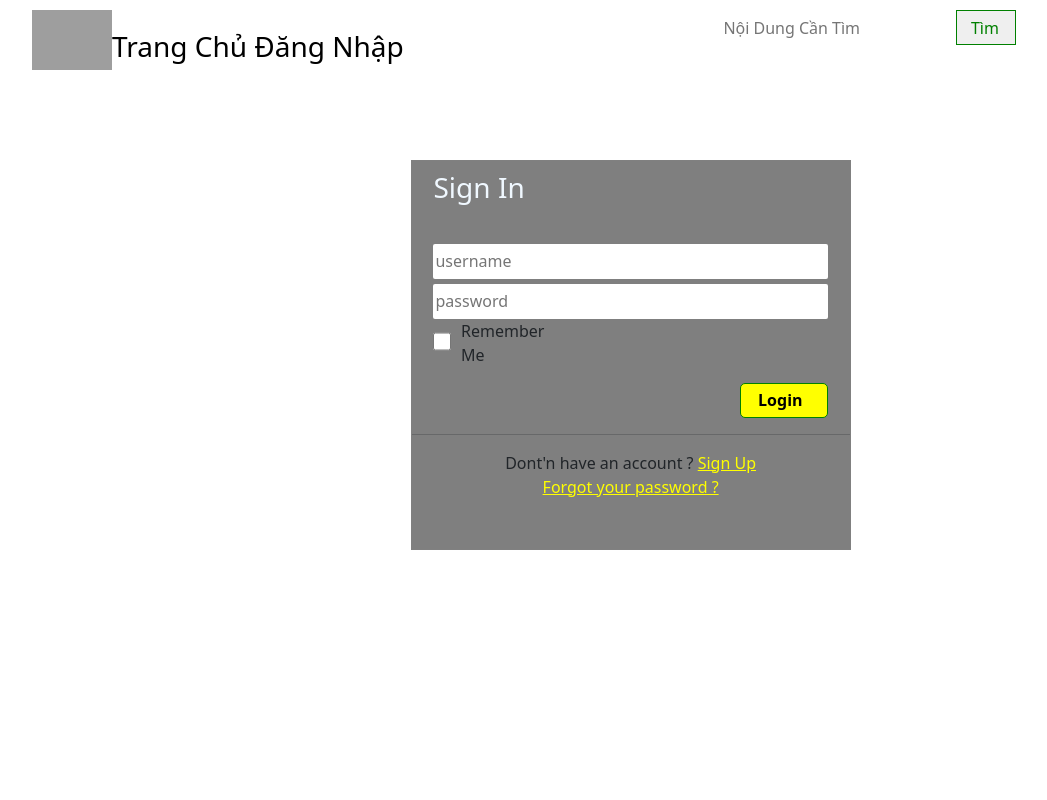
After one commit to phamquockhanh1/BTTH01_CSE485_ex02, a PHP site: page /login.php in a window 1280 px wide. The commit adds this page. Shown: the whole page, without its empty margins (62-1109 px from the left). Run offline with PHP 8.4, Linux system fonts and the light colour scheme; some libraries are stand-ins or nearby versions; grey boxes are pictures that could not be loaded.

Commit message:
Add files via upload
80% already done ...(^.^) .But i have some issue with delete category (-.-)

```diff
--- /dev/null
+++ b/header.php
@@ -0,0 +1,82 @@
+<!DOCTYPE html>
+<html lang="en">
+<head>
+    <meta charset="UTF-8">
+    <meta http-equiv="X-UA-Compatible" content="IE=edge">
+    <meta name="viewport" content="width=device-width, initial-scale=1.0">
+    <title>Document</title>
+    <style>
+  input{
+    border-radius: 2px 2px 2px 2px;
+    border: none;
+    height: 35px;
+}
+button{
+    border: 1px;
+    border-color: green;
+    width: 30%;
+    height: 35px;
+    padding-right: 3%;
+
+}
+
+.container{
+    width: 100vw;
+    height: 100vh;
+}
+.header{
+    width: 95%;
+    height: 20%;
+    display: flex;
+    justify-content: space-between;
+}
+h3 {
+    padding-top: 10px;
+}
+
+.left{
+    display: flex;
+    padding-top: 10px;
+}
+button{
+    border: solid 1px green;
+    color: green;
+    width: 60px;
+}
+.header a{
+    color: black;
+    text-decoration: none;
+}
+.header .right{
+    display: flex;
+}
+.left h3{
+    margin-top: 10px;
+}
+@media ( max-width :768px ){
+    .left{
+        width: 40%;
+
+    }
+    .left img{
+        width: 40%;
+
+    }
+}
+    </style>
+</head>
+<body>
+    <div class="container">
+<div class="header">
+        <div class="left">
+        <div class="logo"><img src="img/log.png "alt="" style="width: 100%; height:40%;" ></div>
+        <h3><a href=""> Trang Chủ</a><sp
+
+        <h3> <a href="">Đăng Nhập</a> </h3>
+    </div>
+    <div class="right" style="padding-top:10px"><input type="text" placeholder="Nội Dung Cần Tìm">
+     <button>Tìm</button></div>
+        </div></div>
+
+</body>
+</html>
--- /dev/null
+++ b/login.php
@@ -0,0 +1,37 @@
+<!DOCTYPE html>
+<html lang="en">
+<head>
+    <meta charset="UTF-8">
+    <meta http-equiv="X-UA-Compatible" content="IE=edge">
+    <meta name="viewport" content="width=device-width, initial-scale=1.0">
+    <title>Document</title>
+    <link rel="stylesheet" href="logincss.css">
+    <link rel="stylesheet" href="bootstrap-5.3.0-alpha3-dist/css/bootstrap.min.css">
+</head>
+<body>
+    <div class="container">
+        <!-- header -->
+        <div class="header">
+        <?php include"header.php" ?></div>
+        <div class="maincontent">
+            <div class="smcontainer">
+                <div class="top"><h3>Sign In</h3></div>
+                <div class="formlg">
+                    <form action="" method="">
+                        <div class="username"><input type="text" placeholder="username"></div>
+                        <div class="password"><input type="text" placeholder="password"></div>
+                        <div class="rmb"><input type="checkbox" placeholder""><div class="txt"><p>Remember Me</p></div></div>
+                        <div class="login"><button><strong>Login</strong> </button></div>
+
+                    </form>
+                </div>
+                <div class="foot">
+                    <hr>
+                    <p>Dont'n have an account ? <a href="">Sign Up <br>Forgot your password ?</a></p>
+                </div>
+            </div>
+        </div>
+    </div>
+
+</body>
+</html>
--- /dev/null
+++ b/logincss.css
@@ -0,0 +1,57 @@
+.smcontainer{
+
+    margin-left: 35%;
+    width: 440px;
+    height: 390px;
+    border: solid gray 1px;
+    background-color: rgb(127, 127, 127);
+}
+.smcontainer .top{
+    height: 20%;
+    color: aliceblue;
+    width: 100%;
+    margin-left: 5%;
+
+}
+.smcontainer .formlg{
+    width: 100%;
+    margin-left: 5%;
+}
+.smcontainer .formlg input{
+    width: 90%;
+    border-radius: 2px 2px 2px 2px;
+    margin-top: 5px;
+}
+.rmb{
+    margin-left: 0%;
+    width: 9%;
+    display: flex ;
+
+}
+.rmb .txt{
+    margin-left: 10px;
+    width: 30%;
+}
+.formlg button{
+    position: relative;
+    width: 20%;
+    left:70%;
+    border-radius: 5px 5px 5px 5px;
+    color: black;
+    background-color: yellow;
+}
+.foot{
+    text-align: center;
+}
+.foot a{
+
+    color: yellow;
+    text-align: center;
+}
+@media  (max-width: 768px){
+    .container .smcontainer{
+        width:40%;
+    }
+
+
+}
```
Also changed, not shown: detail.php (added, +47 -0 lines), detailstyle.css (added, +17 -0 lines), index.php (+7 -5 lines), style.css (+30 -38 lines).
